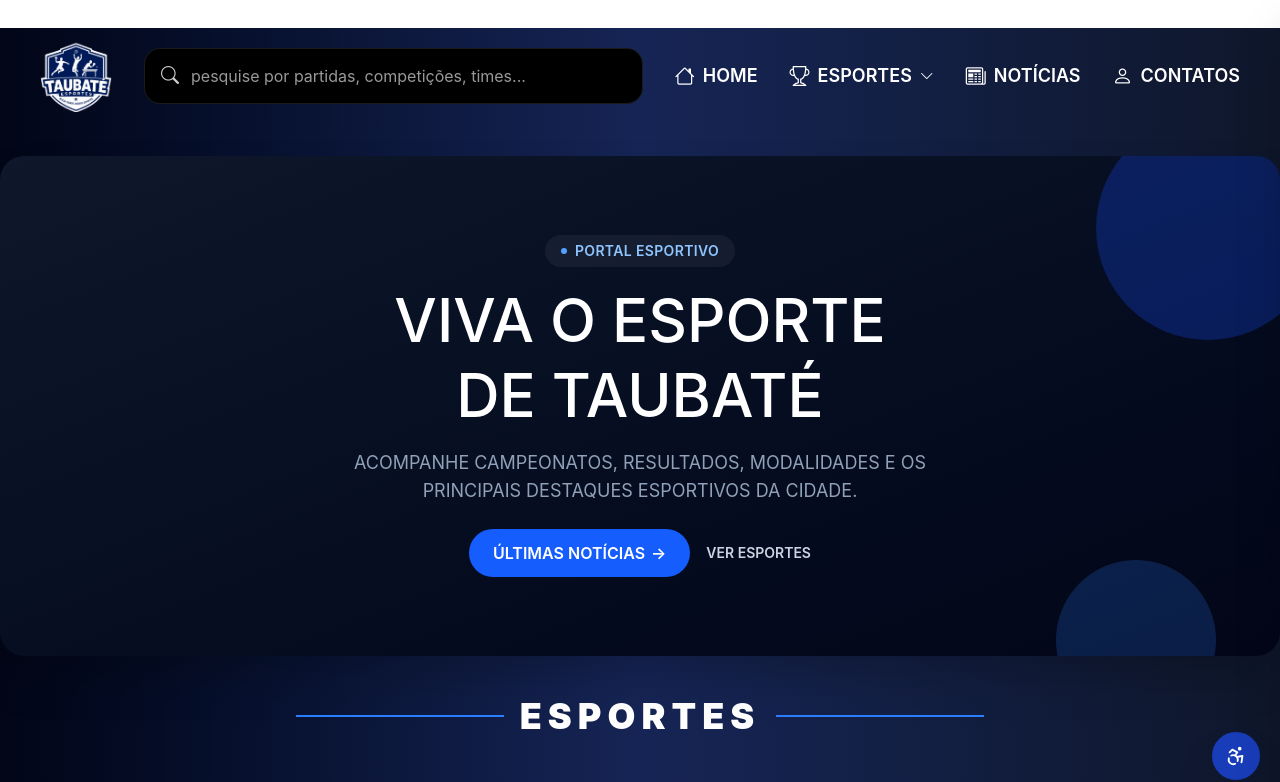
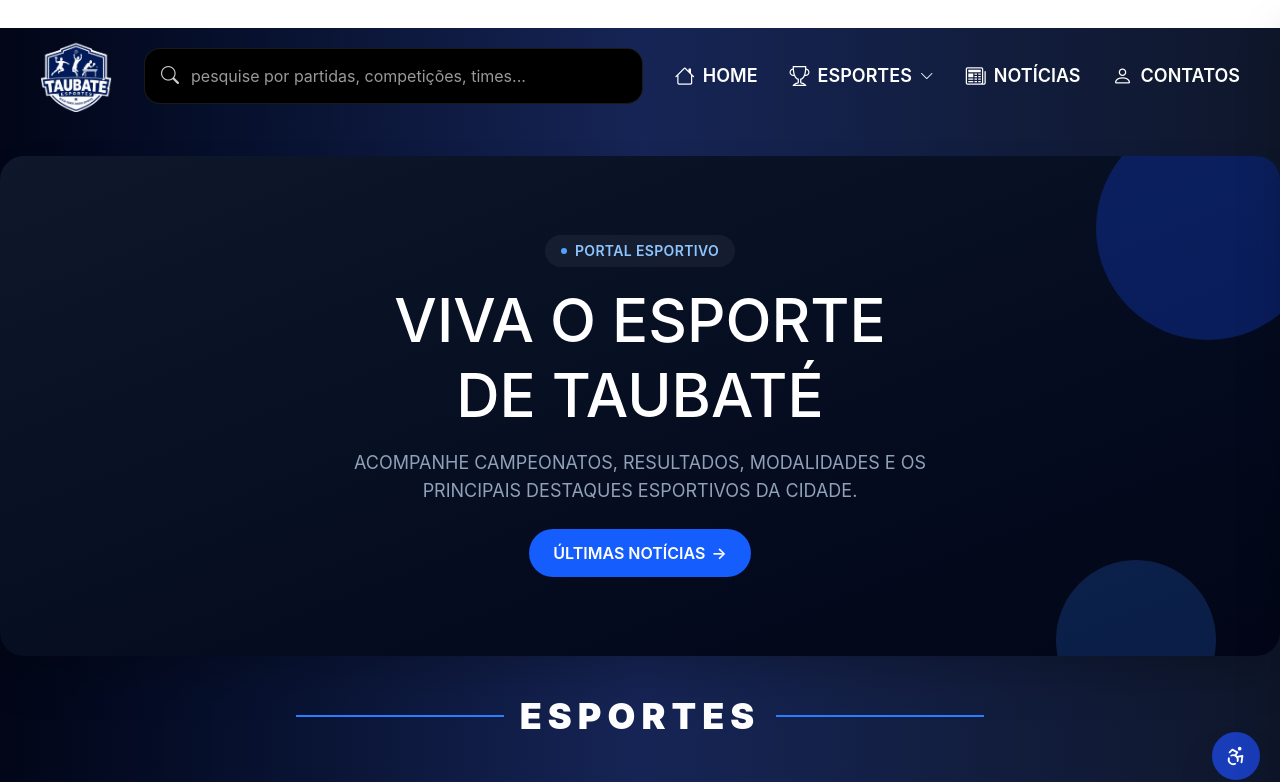
Before and after one commit to buzinei-bibi/esportes, a React (Vite) app: page / in a window 1280 px wide. Shown: the top 782 px of the page. Built offline with nearby package versions, Linux system fonts and the light colour scheme.

Commit message:
só removendo coisas desnecessárias do banner

```diff
--- a/src/pages/Home/Home.jsx
+++ b/src/pages/Home/Home.jsx
@@ -36,12 +36,6 @@ function Home() {
                 >
                   ÚLTIMAS NOTÍCIAS
                   <span aria-hidden="true">→</span>
-                </Link>
-                <Link
-                  to="/#esportes"
-                  className="hidden sm:block text-sm font-semibold text-slate-300 hover:text-white transition"
-                >
-                  VER ESPORTES
                 </Link>
               </div>
             </div>
```
